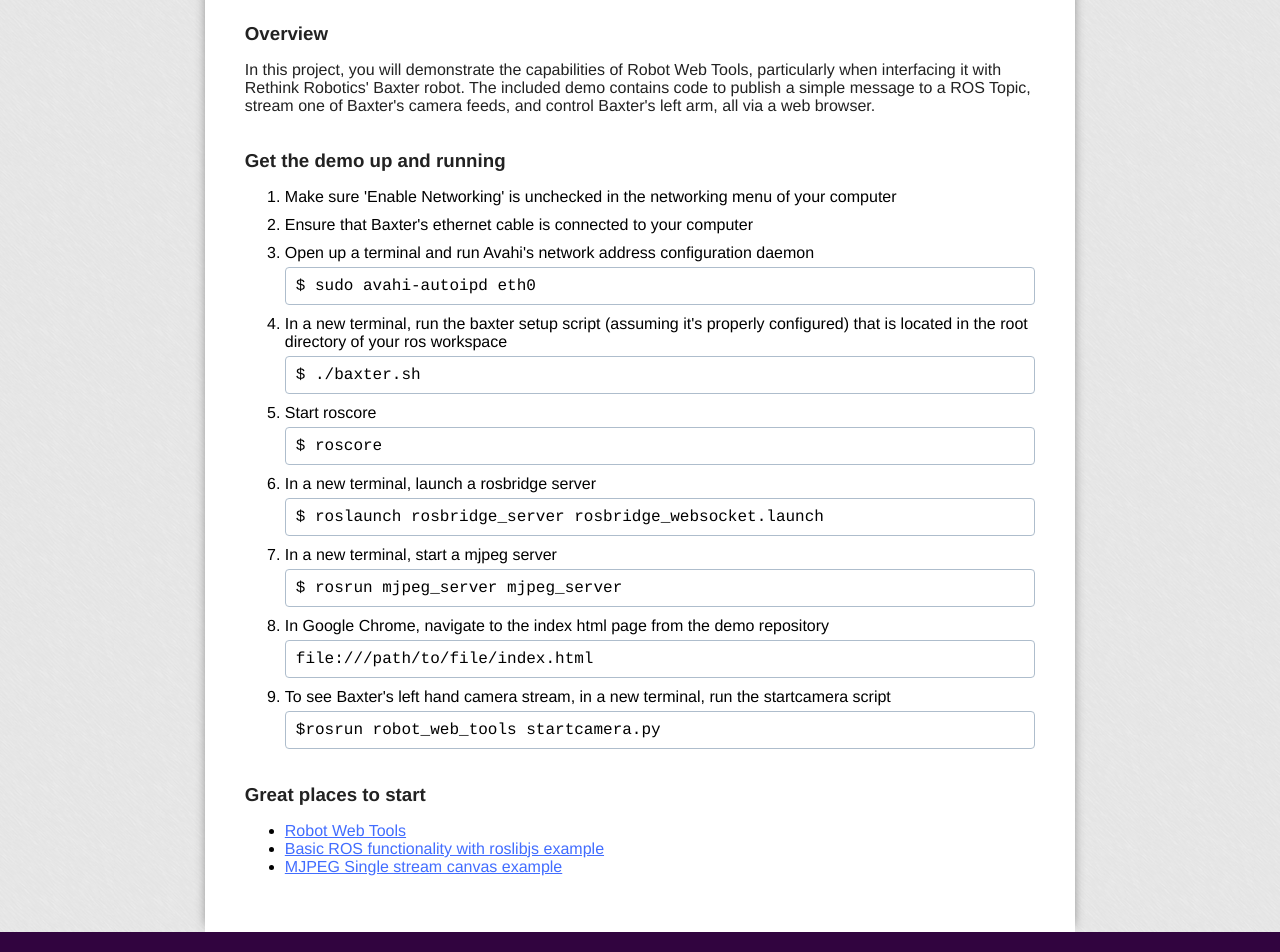
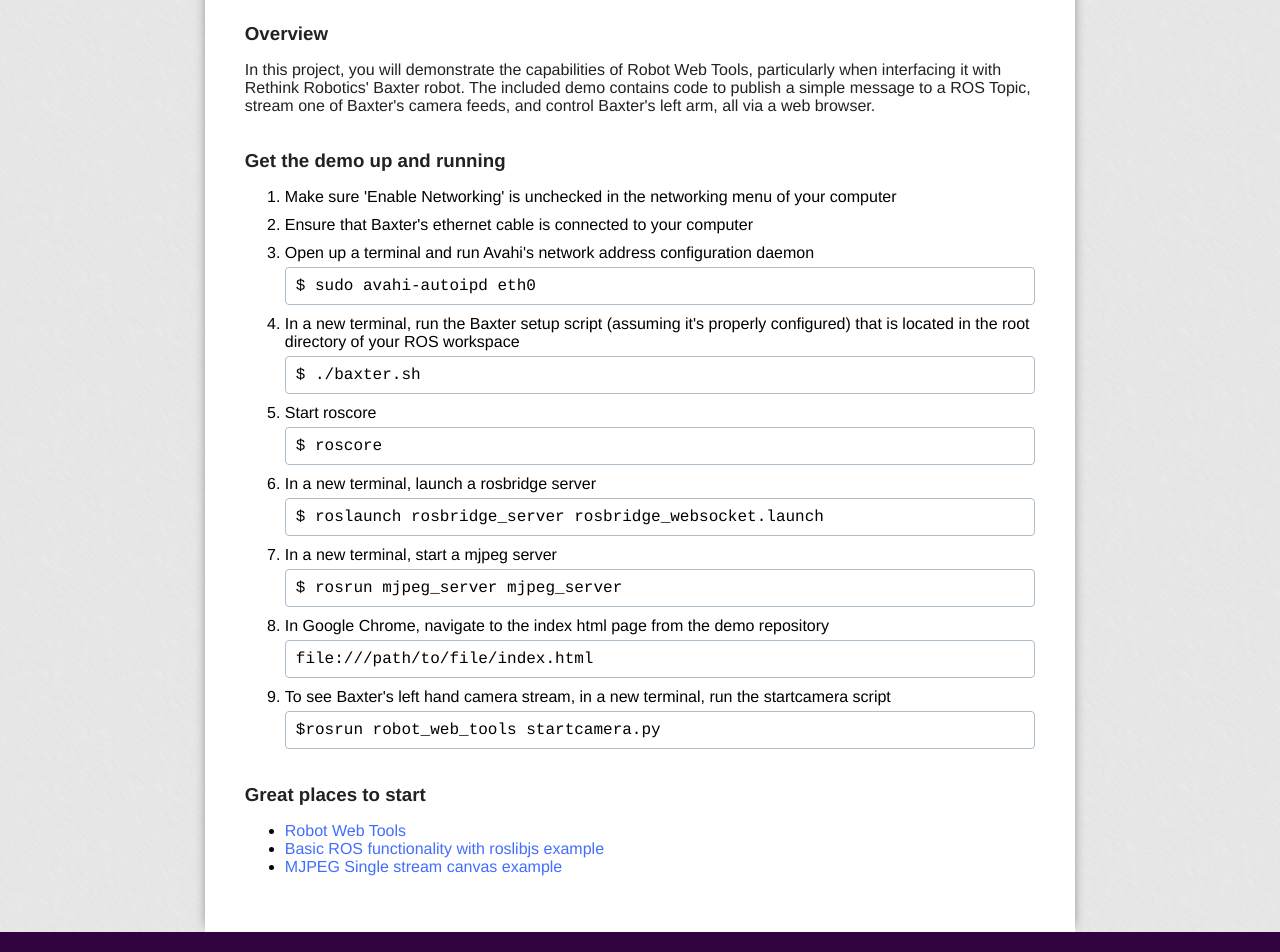
Before and after one commit to NU-MSR/msr-site, a Jekyll site: the page built from _posts/2014-07-08-robot-web-tools-with-baxter.md, in a window 1280 px wide. Shown: the part 747-1699 px from the top of the page. Built offline with Jekyll 4.4.1, drawn with Linux system fonts in a browser that asks for light colours; nearby versions of some CDN libraries.

```diff
--- a/_posts/2014-07-08-robot-web-tools-with-baxter.md
+++ b/_posts/2014-07-08-robot-web-tools-with-baxter.md
@@ -13,7 +13,7 @@ overview:           In this project, you will demonstrate the capabilities of Ro
 demo-instructions:  ["Make sure 'Enable Networking' is unchecked in the networking menu of your computer",
                      "Ensure that Baxter's ethernet cable is connected to your computer",
                     ["Open up a terminal and run Avahi's network address configuration daemon", "$ sudo avahi-autoipd eth0"],
-                    ["In a new terminal, run the baxter setup script (assuming it's properly configured) that is located in the root directory of your ros workspace", "$ ./baxter.sh"],
+                    ["In a new terminal, run the Baxter setup script (assuming it's properly configured) that is located in the root directory of your ROS workspace", "$ ./baxter.sh"],
                     ["Start roscore", "$ roscore"],
                     ["In a new terminal, launch a rosbridge server", "$ roslaunch rosbridge_server rosbridge_websocket.launch"],
                     ["In a new terminal, start a mjpeg server", "$ rosrun mjpeg_server mjpeg_server"],
--- a/assets/css/style.css
+++ b/assets/css/style.css
@@ -136,7 +136,8 @@ article.post .post-content .post-demo-instructions ol li {
     border-radius: 4px;
     font-family: Courier; }
 article.post .post-content .post-starts ul li a {
-  color: #426dff; }
+  color: #426dff;
+  text-decoration: none; }
 
 /* Footer */
 footer {
--- a/assets/css/style.scss
+++ b/assets/css/style.scss
@@ -222,6 +222,7 @@ article.post {
 
 					a {
 						color: #426dff;
+						text-decoration: none;
 					}
 				}
 			}
```
Also changed, not shown: _posts/2014-07-29-pick-and-place-baxter-demo.md (added, +22 -0 lines), assets/img/baxter-pick-place.jpg (added), 2 other files.
